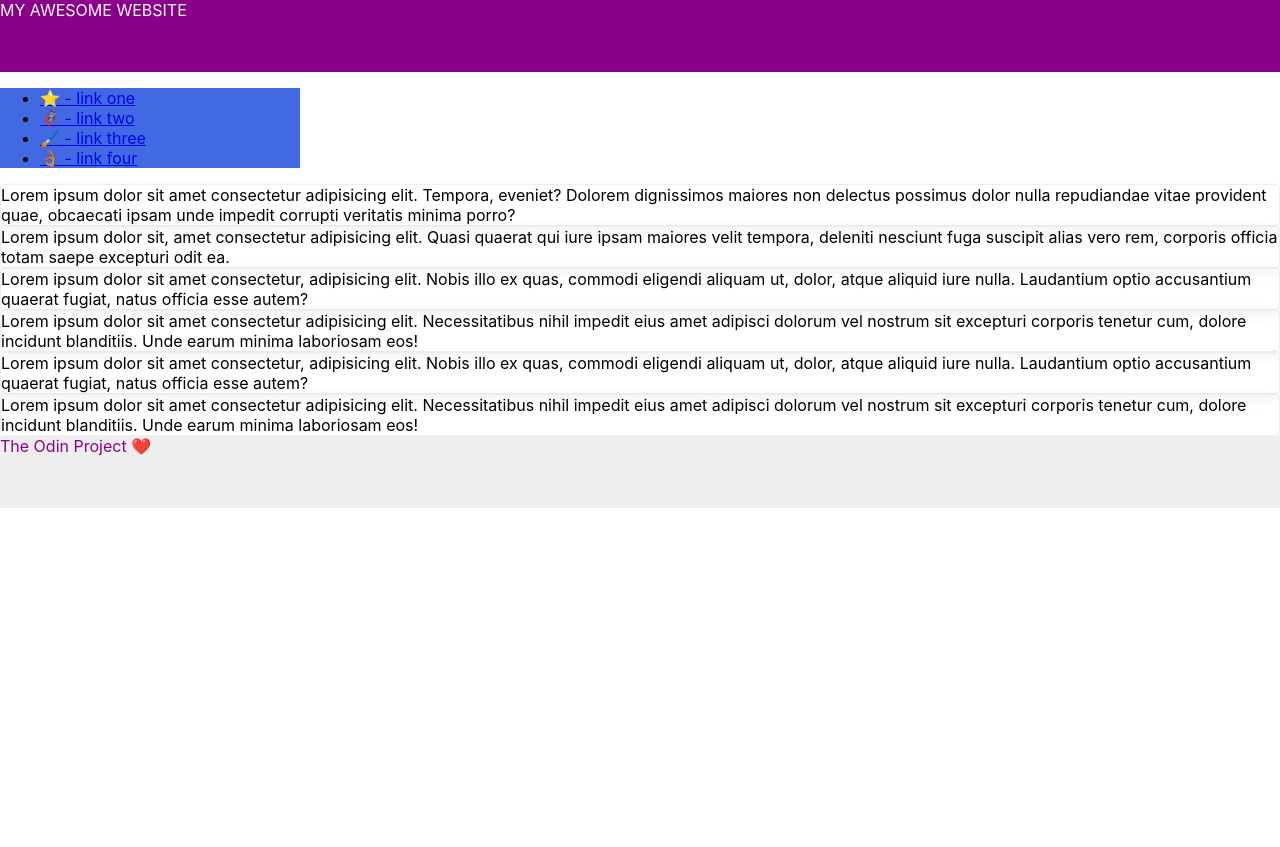
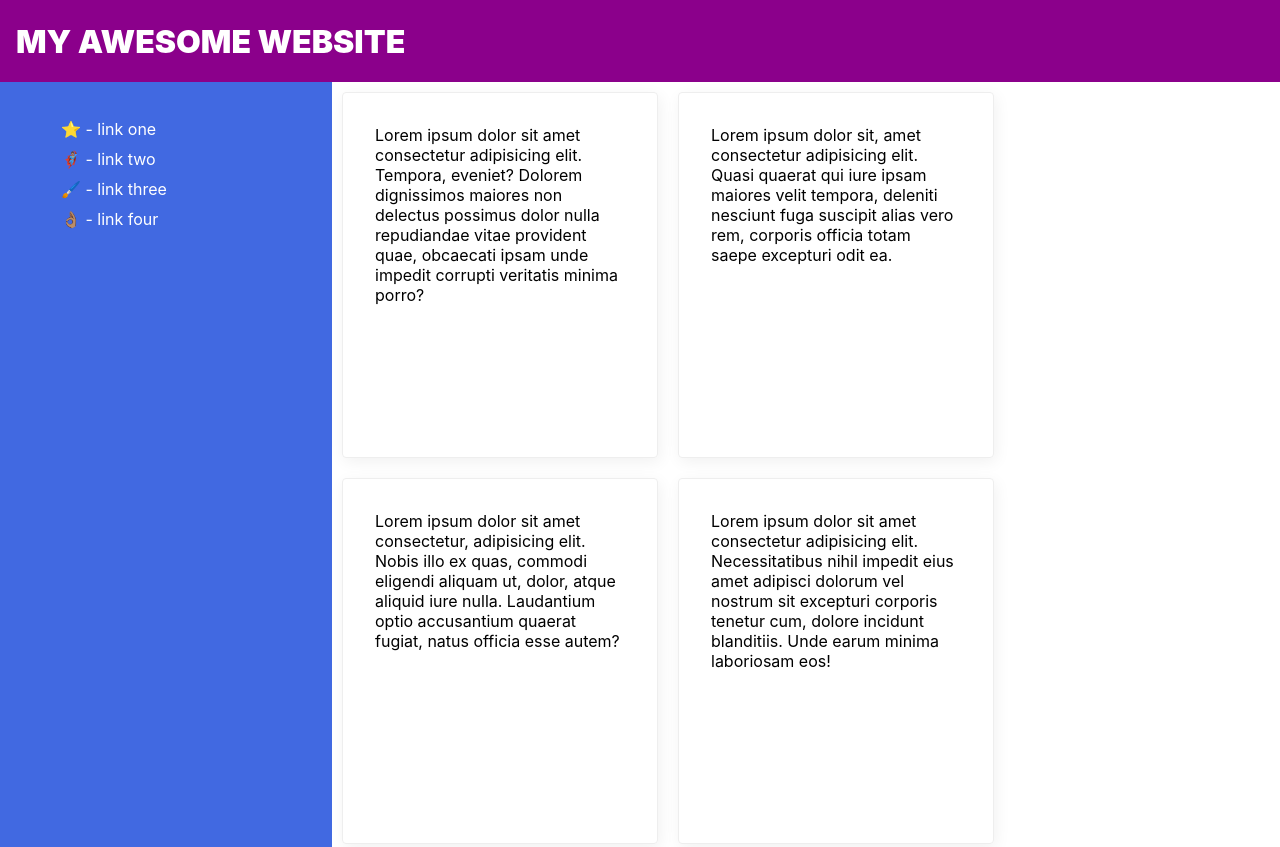
Before and after one commit to alternapop/odin, a plain HTML site: page css-exercises-main/flex/07-flex-layout-2/index.html in a window 1280 px wide. Shown: the top 847 px of the page. Before the commit the page ends 800 px from the top, so only its background shows below. Drawn offline with Linux system fonts and the light colour scheme.

Commit message:
Complete Odin CSS Flex Lessons 5-7

```diff
--- a/css-exercises-main/flex/05-flex-modal/style.css
+++ b/css-exercises-main/flex/05-flex-modal/style.css
@@ -20,6 +20,10 @@ body {
   width: 480px;
   border-radius: 10px;
   box-shadow: 2px 4px 16px rgba(0,0,0,.2);
+
+  display: flex;
+  padding: 15px;
+  gap: 15px;
 }
 
 .icon {
@@ -33,6 +37,8 @@ body {
   display: flex;
   align-items: center;
   justify-content: center;
+
+  flex-shrink: 0;
 }
 
 .close-button {
@@ -64,3 +70,16 @@ button.cancel {
   border: 1px solid #ddd;
   color: royalblue;
 }
+
+.header {
+  font-size: 1.4em;
+  font-weight:600;
+  display: flex;
+  align-items: center;
+  justify-content: space-between;
+  margin-bottom: 8px;
+}
+
+.text {
+  margin-bottom: 16px;
+}
--- a/css-exercises-main/flex/06-flex-layout/style.css
+++ b/css-exercises-main/flex/06-flex-layout/style.css
@@ -5,6 +5,9 @@ body {
   margin: 0;
   overflow: hidden;
   font-family: Roboto, sans-serif;
+
+  display: flex;
+  flex-direction: column;
 }
 
 img {
@@ -16,6 +19,8 @@ button {
   border: none;
   border-radius: 8px;
   background: #eee;
+
+  padding: 8px 16px;
 }
 
 input {
@@ -25,3 +30,65 @@ input {
   width: 400px;
   margin-bottom: 16px;
 }
+
+ul {
+  list-style-type: none;
+}
+
+a {
+  text-decoration: none;
+  color: #888888;
+}
+
+
+.header{
+  display: flex;
+  justify-content: space-between;
+  font-weight:700;
+  size: 10px;
+}
+
+.content{
+  /*
+    flex-grow : 1;    ➜ The div will grow in same proportion as the window-size
+    flex-shrink : 1;  ➜ The div will shrink in same proportion as the window-size
+    flex-basis : 0;   ➜ The div does not have a starting value as such and will
+                        take up screen as per the screen size available for
+                        e.g:- if 3 divs are in the wrapper then each div will take 33%.
+  */
+  flex: 1;
+
+  display: flex;
+  flex-direction: column;
+  justify-content: center;
+  align-items: center;
+  padding: 50px;
+}
+
+.left-links, .right-links{
+  display: flex;
+  /* justify-content: start; */   /*  <- not needed */
+  gap: 15px;
+  padding: 20px;
+}
+
+.right-links{
+  justify-content: end;
+}
+
+.footer {
+  display: flex;
+
+  justify-content: space-between;
+  justify-self: flex-end;
+
+  align-items:center;
+
+  padding: 5px;
+  font-weight:700;
+  size: 10px;
+  background-color: #eeeeee;
+  color: #888888;
+
+  height:40px;
+}
--- a/css-exercises-main/flex/07-flex-layout-2/index.html
+++ b/css-exercises-main/flex/07-flex-layout-2/index.html
@@ -8,10 +8,12 @@
     <link rel="stylesheet" href="style.css">
   </head>
   <body>
+
     <div class="header">
       MY AWESOME WEBSITE
     </div>
 
+    <div class="container">
         <div class="sidebar">
           <ul>
             <li><a href="#">⭐ - link one</a></li>
@@ -20,16 +22,19 @@
             <li><a href="#">👌🏽 - link four</a></li>
           </ul>
         </div>
-
+        <div class="content"> <!--  may not need this div/class  -->
           <div class="card">Lorem ipsum dolor sit amet consectetur adipisicing elit. Tempora, eveniet? Dolorem dignissimos maiores non delectus possimus dolor nulla repudiandae vitae provident quae, obcaecati ipsam unde impedit corrupti veritatis minima porro?</div>
           <div class="card">Lorem ipsum dolor sit, amet consectetur adipisicing elit. Quasi quaerat qui iure ipsam maiores velit tempora, deleniti nesciunt fuga suscipit alias vero rem, corporis officia totam saepe excepturi odit ea.</div>
           <div class="card">Lorem ipsum dolor sit amet consectetur, adipisicing elit. Nobis illo ex quas, commodi eligendi aliquam ut, dolor, atque aliquid iure nulla. Laudantium optio accusantium quaerat fugiat, natus officia esse autem?</div>
           <div class="card">Lorem ipsum dolor sit amet consectetur adipisicing elit. Necessitatibus nihil impedit eius amet adipisci dolorum vel nostrum sit excepturi corporis tenetur cum, dolore incidunt blanditiis. Unde earum minima laboriosam eos!</div>
           <div class="card">Lorem ipsum dolor sit amet consectetur, adipisicing elit. Nobis illo ex quas, commodi eligendi aliquam ut, dolor, atque aliquid iure nulla. Laudantium optio accusantium quaerat fugiat, natus officia esse autem?</div>
           <div class="card">Lorem ipsum dolor sit amet consectetur adipisicing elit. Necessitatibus nihil impedit eius amet adipisci dolorum vel nostrum sit excepturi corporis tenetur cum, dolore incidunt blanditiis. Unde earum minima laboriosam eos!</div>
+        </div>
+      </div>
 
     <div class="footer">
       The Odin Project ❤️
     </div>
+
   </body>
 </html>
--- a/css-exercises-main/flex/07-flex-layout-2/style.css
+++ b/css-exercises-main/flex/07-flex-layout-2/style.css
@@ -2,27 +2,75 @@ body {
   font-family: -apple-system, BlinkMacSystemFont, 'Segoe UI', Roboto, Oxygen, Ubuntu, Cantarell, 'Open Sans', 'Helvetica Neue', sans-serif;
   margin: 0;
   min-height: 100vh;
+
+  display: flex;
+  flex-direction: column;
+
+}
+
+.container {
+  display: flex;
+  flex: 1;
 }
 
 .header {
-  height: 72px;
+  height: 50px;
   background: darkmagenta;
   color: white;
+  padding: 16px;
+  font-size: 32px;
+  font-weight: 900;
+
+  display: flex;
+  align-items: center;
 }
 
 .footer {
-  height: 72px;
+  height: 50px;
   background: #eee;
   color: darkmagenta;
+  padding: 2px;
+
+  display: flex;
+  align-items: center;
+  justify-content: center;
 }
 
 .sidebar {
   width: 300px;
   background: royalblue;
+
+  display: flex;
+  flex: 1 0 auto;  /*  flex-shrink: 0;  */
+  /* justify-content: left; */
+  padding: 16px;
+}
+
+.content {
+  display: flex;
+  flex-wrap: wrap;
 }
 
 .card {
   border: 1px solid #eee;
   box-shadow: 2px 4px 16px rgba(0,0,0,.06);
   border-radius: 4px;
+  width:250px;
+  height:300px;
+
+  margin: 10px;
+  padding: 32px;
 }
+
+a {
+  text-decoration: none;
+  color: white;
+}
+
+ul {
+  list-style-type: none;
+}
+
+li {
+  padding: 5px;
+}
```
Also changed, not shown: css-exercises-main/flex/05-flex-modal/index.html (+9 -5 lines), css-exercises-main/flex/06-flex-layout/index.html (+6 -0 lines). Lines whose indentation alone changed are shown as unchanged.
